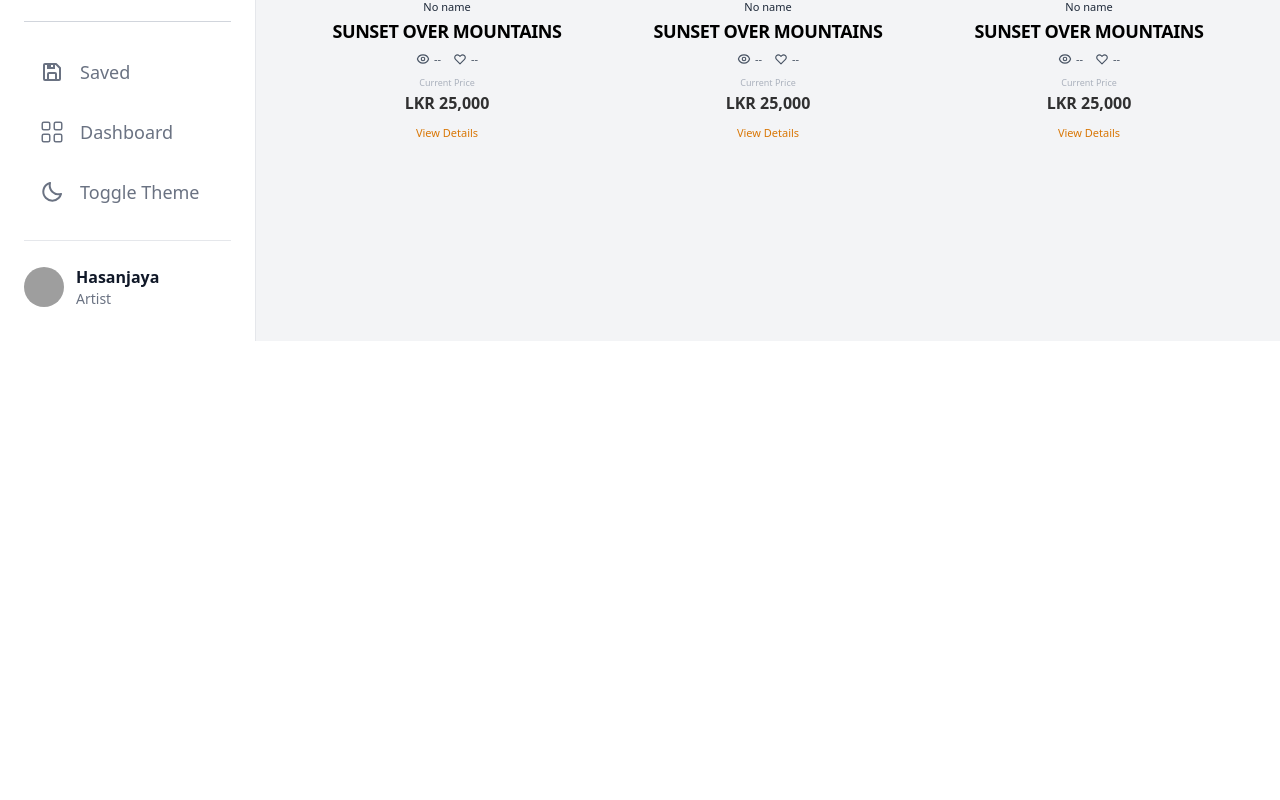
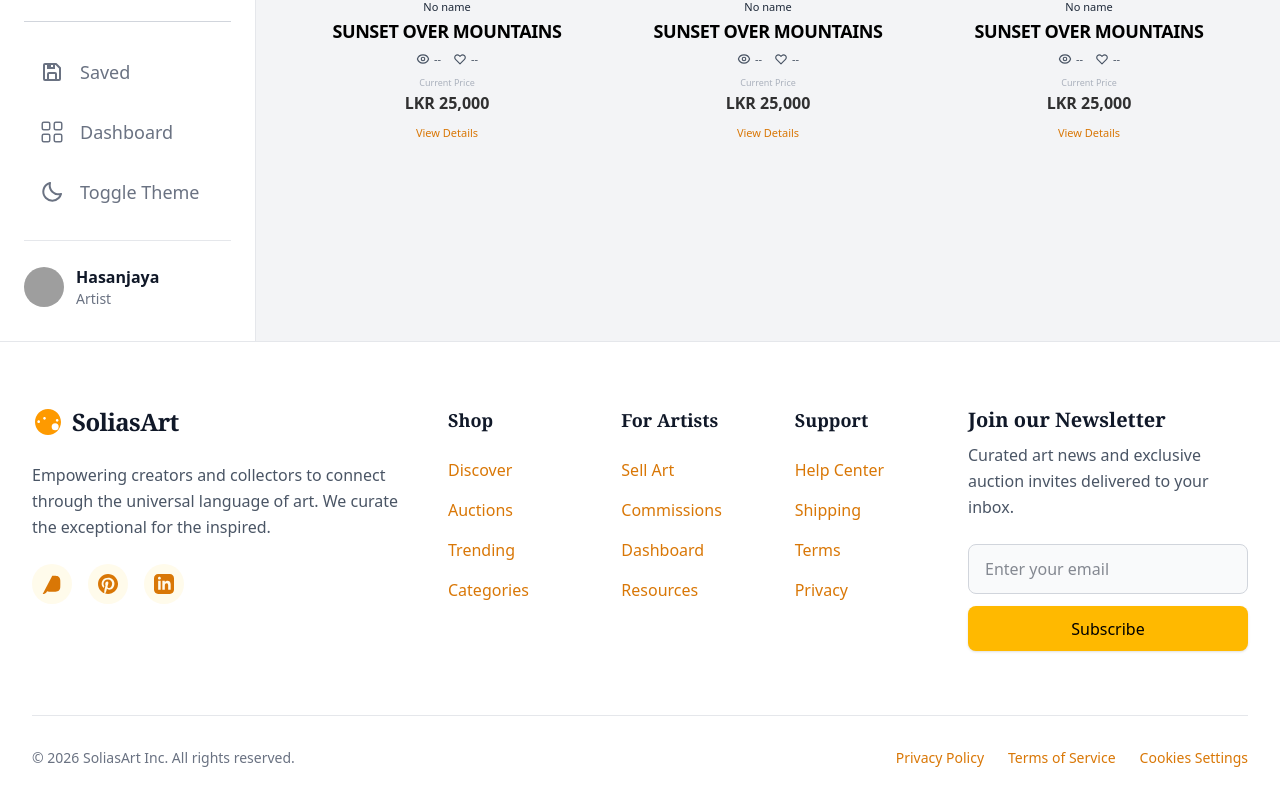
Before and after one commit to Hasanjaya123/SDGP-Project-SoliasART-, a React (Vite) app in the folder frontend/SoliasArt/: page /test in a window 1280 px wide. Shown: the part 459-1259 px from the top of the page. Before the commit the page ends 800 px from the top, so only its background shows below. Built offline with nearby package versions, Linux system fonts and the light colour scheme; grey boxes are pictures that could not be loaded.

Commit message:
Created Footer Component

```diff
--- /dev/null
+++ b/frontend/SoliasArt/src/components/Footer.jsx
@@ -0,0 +1,104 @@
+
+
+const Footer = () => {
+  return (
+    <footer className="bg-white dark:bg-black border-t border-gray-200 dark:border-gray-900 pt-16 pb-8">
+      <div className="container mx-auto px-4 sm:px-6 lg:px-8">
+        <div className="grid grid-cols-1 lg:grid-cols-12 gap-12 lg:gap-8 mb-16">
+
+          {/* Brand Section */}
+          <div className="lg:col-span-4 space-y-6">
+            <div className="flex items-center gap-2 text-amber-500">
+               {/* Using a palette icon similar to the image */}
+               <svg xmlns="http://www.w3.org/2000/svg" viewBox="0 0 24 24" fill="currentColor" className="w-8 h-8">
+                  <path d="M12 2.25c-5.385 0-9.75 4.365-9.75 9.75s4.365 9.75 9.75 9.75 9.75-4.365 9.75-9.75S17.385 2.25 12 2.25zm-2.625 6c.552 0 1 .448 1 1 0 .552-.448 1-1 1s-1-.448-1-1c0-.552.448-1 1-1zm-4.375 2.5c.552 0 1 .448 1 1 0 .552-.448 1-1 1s-1-.448-1-1c0-.552.448-1 1-1zm12.375 7.5a2.625 2.625 0 110-5.25 2.625 2.625 0 010 5.25zm1.5-6.5c-.552 0-1-.448-1-1 0-.552.448-1 1-1s1 .448 1 1c0 .552-.448 1-1 1z" />
+               </svg>
+               <span className="text-2xl font-serif font-bold text-gray-900 dark:text-white tracking-tight">SoliasArt</span>
+            </div>
+            <p className="text-gray-600 dark:text-gray-400 text-base leading-relaxed max-w-sm">
+              Empowering creators and collectors to connect through the universal language of art. We curate the exceptional for the inspired.
+            </p>
+            <div className="flex gap-4">
+              <a href="#" className="w-10 h-10 flex items-center justify-center rounded-full bg-amber-50 dark:bg-amber-900/20 text-amber-700 dark:text-amber-500 hover:bg-amber-100 dark:hover:bg-amber-900/40 transition-colors">
+                {/* Instagram */}
+                <svg className="w-5 h-5" fill="currentColor" viewBox="0 0 24 24" aria-hidden="true"><path fillRule="evenodd" d="M12.315 2c2.43 0 2.784.013 3.808.06 1.064.049 1.791.218 2.427.465a4.902 4.902 0 011.772 1.153 4.902 4.902 0 011.153 1.772c.247.636.416 1.363.465 2.427.048 1.024.06 1.378.06 3.808s-.012 2.784-.06 3.808c-.049 1.064-.218 1.791-.465 2.427a4.902 4.902 0 01-1.153 1.772 4.902 4.902 0 01-1.772 1.153c-.636.247-1.363.416-2.427.465-1.024.048-1.378.06-3.808.06s-2.784-.012-3.808-.06c-1.064-.049-1.791-.218-2.427-.465a4.902 4.902 0 01-1.153 1.772 4.902 4.902 0 01-1.772 1.153c-.636.247-1.363.416-2.427.465-1.024.048-1.378.06-3.808s.012-2.784.06-3.808c.049-1.064.218-1.791.465-2.427a4.902 4.902 0 011.153-1.772A4.902 4.902 0 016.345 2.525c.636-.247 1.363-.416 2.427-.465C9.795 2.013 10.148 2 12.315 2zM12 7a5 5 0 100 10 5 5 0 000-10zm0 8a3 3 0 110-6 3 3 0 010 6zm6.406-11.845a1.25 1.25 0 100 2.5 1.25 1.25 0 000-2.5z" clipRule="evenodd" /></svg>
+              </a>
+              <a href="#" className="w-10 h-10 flex items-center justify-center rounded-full bg-amber-50 dark:bg-amber-900/20 text-amber-700 dark:text-amber-500 hover:bg-amber-100 dark:hover:bg-amber-900/40 transition-colors">
+                {/* Pinterest */}
+                <svg className="w-5 h-5" fill="currentColor" viewBox="0 0 24 24" aria-hidden="true"><path fillRule="evenodd" d="M12.017 0C5.396 0 .029 5.367.029 11.987c0 5.079 3.158 9.417 7.618 11.162-.105-.949-.199-2.403.041-3.439.219-.937 1.406-5.957 1.406-5.957s-.359-.72-.359-1.781c0-1.663.967-2.911 2.168-2.911 1.024 0 1.518.769 1.518 1.688 0 1.029-.653 2.567-.992 3.992-.285 1.193.6 2.165 1.775 2.165 2.128 0 3.768-2.245 3.768-5.487 0-2.861-2.063-4.869-5.008-4.869-3.41 0-5.409 2.562-5.409 5.199 0 1.033.394 2.143.889 2.741.099.12.112.225.085.345-.09.375-.293 1.199-.334 1.363-.053.225-.172.271-.399.165-1.495-.69-2.433-2.878-2.433-4.646 0-3.776 2.748-7.252 7.951-7.252 4.173 0 7.41 2.967 7.41 6.923 0 4.135-2.607 7.462-6.233 7.462-1.214 0-2.354-.629-2.758-1.379l-.749 2.848c-.269 1.045-1.004 2.352-1.498 3.146 1.123.345 2.306.535 3.55.535 6.607 0 11.985-5.365 11.985-11.987C23.97 5.367 18.62 0 12.017 0z" clipRule="evenodd" /></svg>
+              </a>
+              <a href="#" className="w-10 h-10 flex items-center justify-center rounded-full bg-amber-50 dark:bg-amber-900/20 text-amber-700 dark:text-amber-500 hover:bg-amber-100 dark:hover:bg-amber-900/40 transition-colors">
+                {/* LinkedIn */}
+                <svg className="w-5 h-5" fill="currentColor" viewBox="0 0 24 24" aria-hidden="true"><path fillRule="evenodd" d="M19 0h-14c-2.761 0-5 2.239-5 5v14c0 2.761 2.239 5 5 5h14c2.762 0 5-2.239 5-5v-14c0-2.761-2.238-5-5-5zm-11 19h-3v-11h3v11zm-1.5-12.268c-.966 0-1.75-.79-1.75-1.764s.784-1.764 1.75-1.764 1.75.79 1.75 1.764-.783 1.764-1.75 1.764zm13.5 12.268h-3v-5.604c0-3.368-4-3.113-4 0v5.604h-3v-11h3v1.765c1.396-2.586 7-2.777 7 2.476v6.759z" clipRule="evenodd" /></svg>
+              </a>
+            </div>
+          </div>
+
+          {/* Links Section */}
+          <div className="lg:col-span-5 grid grid-cols-2 sm:grid-cols-3 gap-8">
+            <div>
+              <h3 className="text-lg font-serif font-bold text-gray-900 dark:text-white mb-6">Shop</h3>
+              <ul className="space-y-4">
+                <li><a href="#" className="text-gray-600 dark:text-gray-300 hover:text-amber-600 dark:hover:text-amber-400 transition-colors">Discover</a></li>
+                <li><a href="#" className="text-gray-600 dark:text-gray-300 hover:text-amber-600 dark:hover:text-amber-400 transition-colors">Auctions</a></li>
+                <li><a href="#" className="text-gray-600 dark:text-gray-300 hover:text-amber-600 dark:hover:text-amber-400 transition-colors">Trending</a></li>
+                <li><a href="#" className="text-gray-600 dark:text-gray-300 hover:text-amber-600 dark:hover:text-amber-400 transition-colors">Categories</a></li>
+              </ul>
+            </div>
+            <div>
+              <h3 className="text-lg font-serif font-bold text-gray-900 dark:text-white mb-6">For Artists</h3>
+              <ul className="space-y-4">
+                <li><a href="#" className="text-gray-600 dark:text-gray-300 hover:text-amber-600 dark:hover:text-amber-400 transition-colors">Sell Art</a></li>
+                <li><a href="#" className="text-gray-600 dark:text-gray-300 hover:text-amber-600 dark:hover:text-amber-400 transition-colors">Commissions</a></li>
+                <li><a href="#" className="text-gray-600 dark:text-gray-300 hover:text-amber-600 dark:hover:text-amber-400 transition-colors">Dashboard</a></li>
+                <li><a href="#" className="text-gray-600 dark:text-gray-300 hover:text-amber-600 dark:hover:text-amber-400 transition-colors">Resources</a></li>
+              </ul>
+            </div>
+            <div>
+              <h3 className="text-lg font-serif font-bold text-gray-900 dark:text-white mb-6">Support</h3>
+              <ul className="space-y-4">
+                <li><a href="#" className="text-gray-600 dark:text-gray-300 hover:text-amber-600 dark:hover:text-amber-400 transition-colors">Help Center</a></li>
+                <li><a href="#" className="text-gray-600 dark:text-gray-300 hover:text-amber-600 dark:hover:text-amber-400 transition-colors">Shipping</a></li>
+                <li><a href="#" className="text-gray-600 dark:text-gray-300 hover:text-amber-600 dark:hover:text-amber-400 transition-colors">Terms</a></li>
+                <li><a href="#" className="text-gray-600 dark:text-gray-300 hover:text-amber-600 dark:hover:text-amber-400 transition-colors">Privacy</a></li>
+              </ul>
+            </div>
+          </div>
+
+          {/* Newsletter Section */}
+          <div className="lg:col-span-3 space-y-6">
+            <div>
+              <h3 className="text-xl font-serif font-bold text-gray-900 dark:text-white mb-2">Join our Newsletter</h3>
+              <p className="text-gray-600 dark:text-gray-400 leading-relaxed">
+                Curated art news and exclusive auction invites delivered to your inbox.
+              </p>
+            </div>
+            <form className="space-y-3" onSubmit={(e) => e.preventDefault()}>
+              <input
+                type="email"
+                placeholder="Enter your email"
+                className="w-full px-4 py-3 rounded-lg border border-gray-300 dark:border-gray-700 bg-gray-50 dark:bg-gray-800 text-gray-900 dark:text-white focus:ring-2 focus:ring-amber-500 focus:border-transparent outline-none transition-all"
+              />
+              <button className="w-full py-3 px-6 bg-amber-400 hover:bg-amber-500 text-black font-bold rounded-lg transition-colors shadow-sm">
+                Subscribe
+              </button>
+            </form>
+          </div>
+
+        </div>
+
+        {/* Bottom Bar */}
+        <div className="pt-8 border-t border-gray-200 dark:border-gray-800 flex flex-col md:flex-row justify-between items-center gap-4 text-sm text-gray-500 dark:text-gray-400">
+          <p>&copy; 2026 SoliasArt Inc. All rights reserved.</p>
+          <div className="flex gap-6">
+            <a href="#" className="hover:text-gray-900 dark:hover:text-white transition-colors">Privacy Policy</a>
+            <a href="#" className="hover:text-gray-900 dark:hover:text-white transition-colors">Terms of Service</a>
+            <a href="#" className="hover:text-gray-900 dark:hover:text-white transition-colors">Cookies Settings</a>
+          </div>
+        </div>
+      </div>
+    </footer>
+  );
+};
+
+export default Footer;
--- a/frontend/SoliasArt/src/index.css
+++ b/frontend/SoliasArt/src/index.css
@@ -43,7 +43,6 @@ button {
   font-size: 1em;
   font-weight: 500;
   font-family: inherit;
-  background-color: #1a1a1a;
   cursor: pointer;
   transition: border-color 0.25s;
 }
@@ -65,9 +64,6 @@ button:focus-visible {
   a:hover {
     color: #D97706;
   }
-  button {
-    background-color: #f9f9f9;
-  }
 }
 
 /* Fix autofill input appearance */
--- a/frontend/SoliasArt/src/pages/LoginPage.jsx
+++ b/frontend/SoliasArt/src/pages/LoginPage.jsx
@@ -1,6 +1,7 @@
 import React, { useState } from 'react';
 import { FcGoogle } from 'react-icons/fc'; // Icon for the Google button
 import { useNavigate } from 'react-router-dom'; // for navigation
+
 
 
 const LoginPage = () => {
@@ -192,6 +193,7 @@ const LoginPage = () => {
                     className="h-full w-full object-cover rounded-bl-[20px] rounded-tl-[20px]"
                     />
             </div>
+
         </div>
     );
 }
--- a/frontend/SoliasArt/src/pages/test.jsx
+++ b/frontend/SoliasArt/src/pages/test.jsx
@@ -1,5 +1,6 @@
 import ArtDisplayCard from "../components/Art-card";
 import Sidebar from "../components/Nav-bar";
+import Footer from '../components/Footer';
 
 const Test = () => {
     // Sample data for testing
@@ -15,13 +16,16 @@ const Test = () => {
     const sampleImage = "https://picsum.photos/400/500";
 
     return (
-        <div className="min-h-screen bg-gray-100 dark:bg-gray-900 flex">
-            <Sidebar />
-            <div className="flex-1 p-8 flex flex-wrap gap-4 items-start justify-center">
-                <ArtDisplayCard image={sampleImage} formData={sampleFormData} />
-                <ArtDisplayCard image={sampleImage} formData={sampleFormData} />
-                <ArtDisplayCard image={sampleImage} formData={sampleFormData} />
+        <div className="min-h-screen bg-gray-100 dark:bg-gray-900 flex flex-col">
+            <div className="flex flex-1">
+                <Sidebar />
+                <div className="flex-1 p-8 flex flex-wrap gap-4 items-start justify-center">
+                    <ArtDisplayCard image={sampleImage} formData={sampleFormData} />
+                    <ArtDisplayCard image={sampleImage} formData={sampleFormData} />
+                    <ArtDisplayCard image={sampleImage} formData={sampleFormData} />
+                </div>
             </div>
+            <Footer />
         </div>
     );
 };
```
